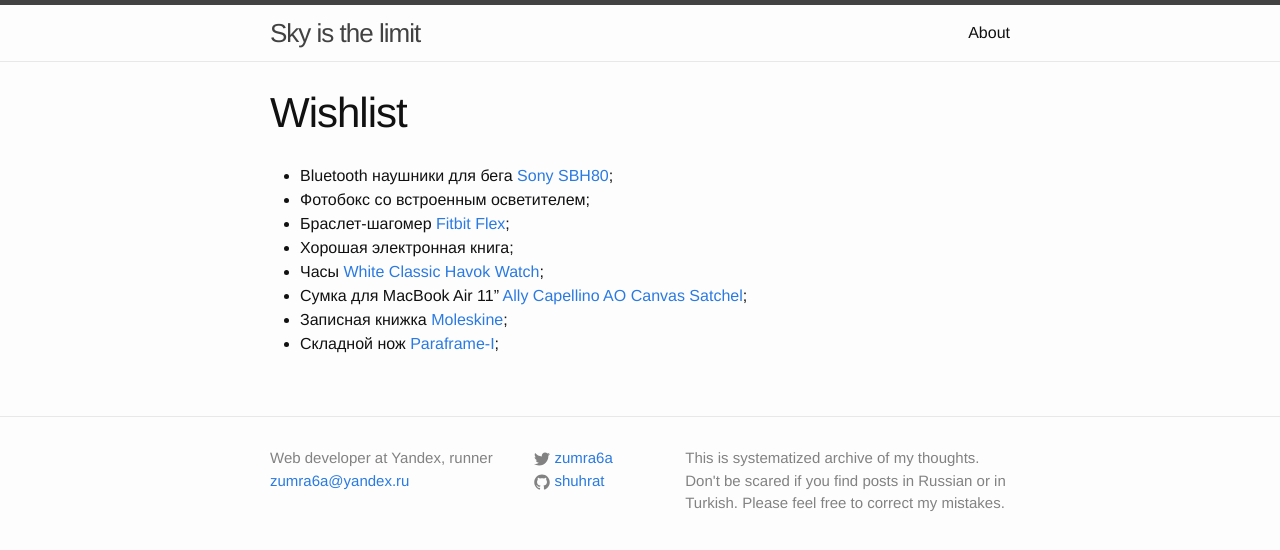
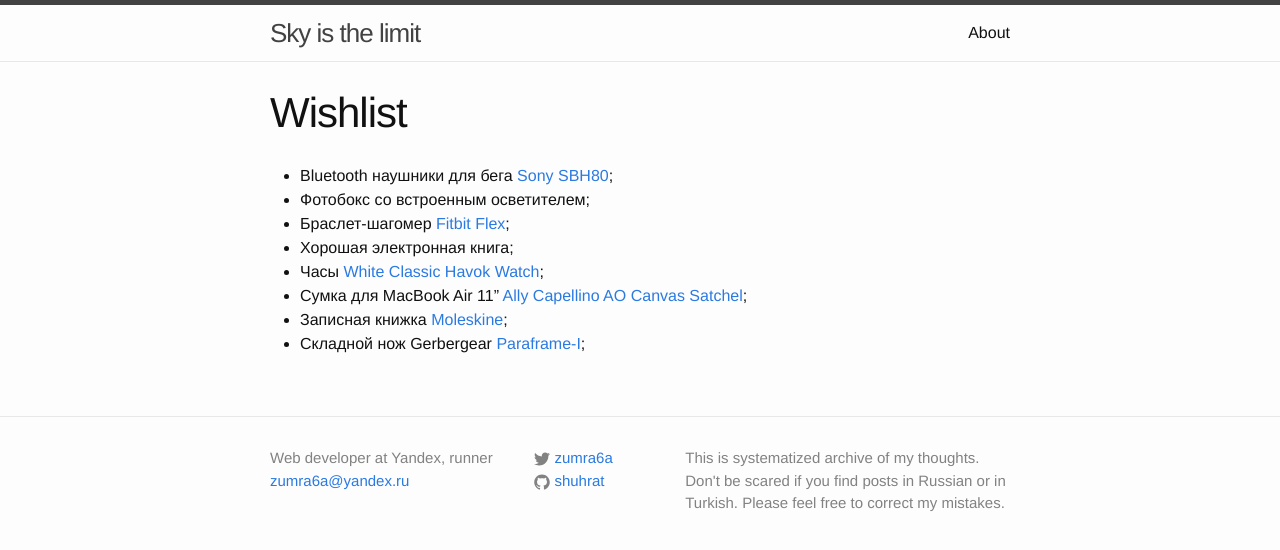
Before and after one commit to shuhrat/shuhrat.github.io, a Jekyll site: the page built from wishlist/index.md, in a window 1280 px wide. Shown: the top 550 px of the page. Built offline with Jekyll 4.4.1, drawn with Linux system fonts in a browser that asks for light colours.

Commit message:
Update index.md

```diff
--- a/wishlist/index.md
+++ b/wishlist/index.md
@@ -10,7 +10,7 @@
 - Часы [White Classic Havok Watch][watch];
 - Сумка для MacBook Air 11" [Ally Capellino AO Canvas Satchel][bag];
 - Записная книжка [Moleskine][moleskine];
-- Складной нож [Paraframe-I][knife];
+- Складной нож Gerbergear [Paraframe-I][knife];
 
 [fitbit]: http://market.yandex.ru/model.xml?modelid=10802171&hid=10498025
 [sony]: http://market.yandex.ru/model.xml?modelid=10760046&hid=418706
```
